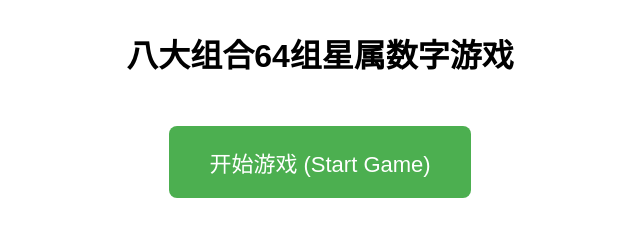
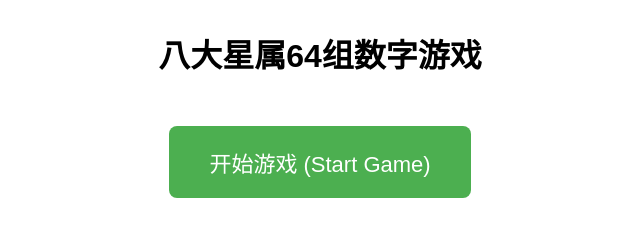
Before and after one commit to studen8384/8-planets-64-numbers, a plain HTML site: page index.html in a window 1280 px wide. Shown: the whole page, without its empty margins (320-960 px from the left). Drawn offline with Linux system fonts and the light colour scheme.

Commit message:
first commit

```diff
--- a/index.html
+++ b/index.html
@@ -74,7 +74,7 @@
 </head>
 <body>
 
-    <h1>八大组合64组星属数字游戏</h1>
+    <h1>八大星属64组数字游戏</h1>
 
     <div id="start-screen">
         <button id="start-btn" onclick="startGame()">开始游戏 (Start Game)</button>
```
